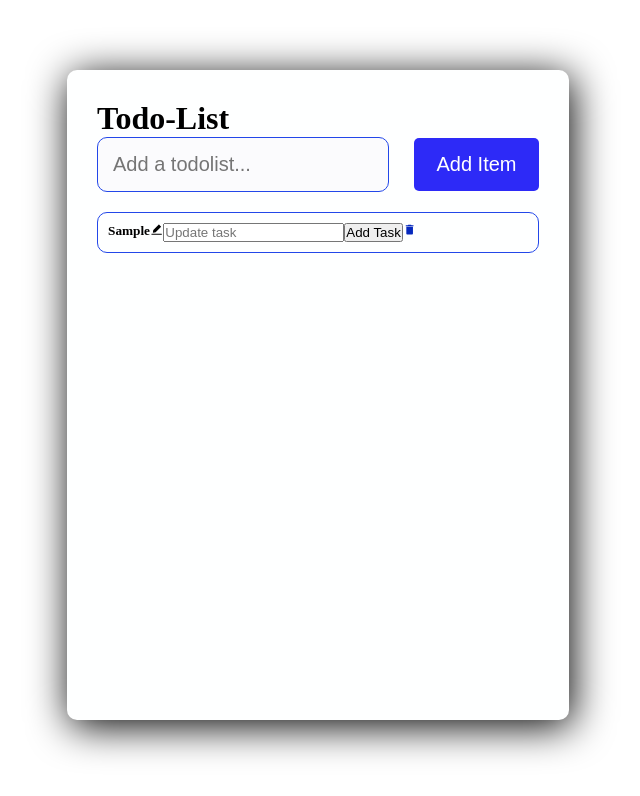
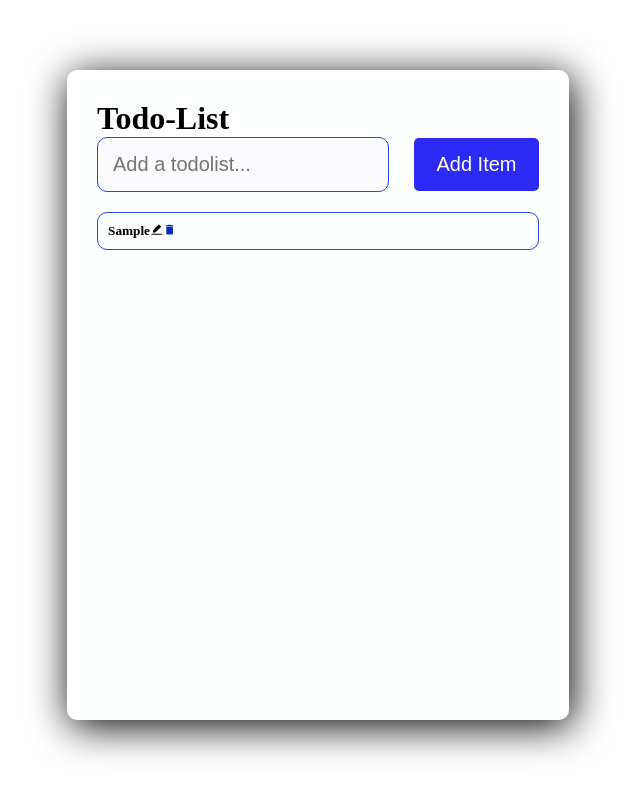
Before and after one commit to dharan-dhakshan97/Todo-list, a React (Create React App) app: page / in a window 1280 px wide. Both pictures are taken after typing "Sample" into the empty fields and a click on the button "Add Item". Shown: the top 796 px of the page, without its empty margins (322-962 px from the left). Built offline with nearby package versions, Linux system fonts and the light colour scheme.

Commit message:
add initial commit

```diff
--- a/src/Todo-list/Component.js
+++ b/src/Todo-list/Component.js
@@ -4,10 +4,11 @@ import { MdDelete } from "react-icons/md";
 //import Todoitems from "../Todo-list/Todoitems";
 import "../Todo-list/Styles.css";
 import { AiFillEdit } from "react-icons/ai";
-import Edittodo from "../Todo-list/Edittodo";
+// import Edititem from "./Edititem";
 const Component = () => {
   const [inputs, setInputs] = useState("");
   const [inputdatas, setInputdatas] = useState([]);
+  // const [edit,setEdit]=useState(true);
   // const [edititems,setEditItems]=useState("");
   // const [value,setValue]=useState();
   // const [delete,setDelete]=useState([]);
@@ -36,7 +37,20 @@ const Component = () => {
   // return [...preData, inputs];
   // console.log(inputdatas);
 
-  function handleEdit(index) {}
+  function handleEdit(welcomeName)
+  {
+
+alert(`Hello world, ${welcomeName}`);
+
+  }
+
+
+function handleChanges()
+{
+    alert(`plz edit it!`);
+}
+
+
 
   return (
     <>
@@ -68,8 +82,14 @@ const Component = () => {
                 return (
                   <h5 key={id} className="list-item" value={inputdata}>
                     {inputdata}
-                    <AiFillEdit onClick={() => handleEdit(inputdata)} />
-                    <Edittodo handleEdit={handleEdit} />
+                    <AiFillEdit
+                      onClick={() => handleChanges(inputdata)}
+                      handleEdit={handleEdit}
+                    />
+                    {/* onChange={()=>handleChanges(inputdata)}/>  */}
+
+                    {/* <Edititem/> */}
+                    {/* handleEdit={handleEdit}  */}
                     <MdDelete
                       onClick={() => handleDelete(inputdata)} // calling the final inputdata
                       className="button-delete"
--- /dev/null
+++ b/src/Todo-list/Edititem.js
@@ -0,0 +1,37 @@
+// import React from 'react'
+
+// const Edititem = (props) => {
+
+//   return (
+//     <>
+
+//     <button onClick={()=>props.handleEdit('welcome')}>Update</button>
+
+//     </>
+//   )
+// }
+
+// export default Edititem;
+
+import { useState } from "react";
+
+export default function Edititem() {
+  const [title, setTitle] = useState("");
+  return (
+    <>
+      <input
+        placeholder="Add todo"
+        value={title}
+        onChange={(e) => setTitle(e.target.value)}
+      />
+      <button
+        onClick={() => {
+          setTitle("");
+          Edititem(title);
+        }}
+      >
+        Update
+      </button>
+    </>
+  );
+}
--- a/src/Todo-list/Edittodo.js
+++ /dev/null
@@ -1,27 +0,0 @@
-import React, { useState } from "react";
-
-export const Edittodo = ({ handleEdit }) => {
-  const [value, setValue] = useState("");
-
-  const handleSubmit = (e) => {
-    // prevent default action
-    e.preventDefault();
-    // edit todo
-    handleEdit(value,index);
-  };
-  return (
-    <form onSubmit={handleSubmit} className="TodoForm">
-      <input
-        type="text"
-        value={value}
-        onChange={(e) => setValue(e.target.value)}
-        className="todo-input"
-        placeholder="Update task"
-      />
-      <button type="submit" className="todo-btn">
-        Add Task
-      </button>
-    </form>
-  );
-};
-export default Edittodo;
```
